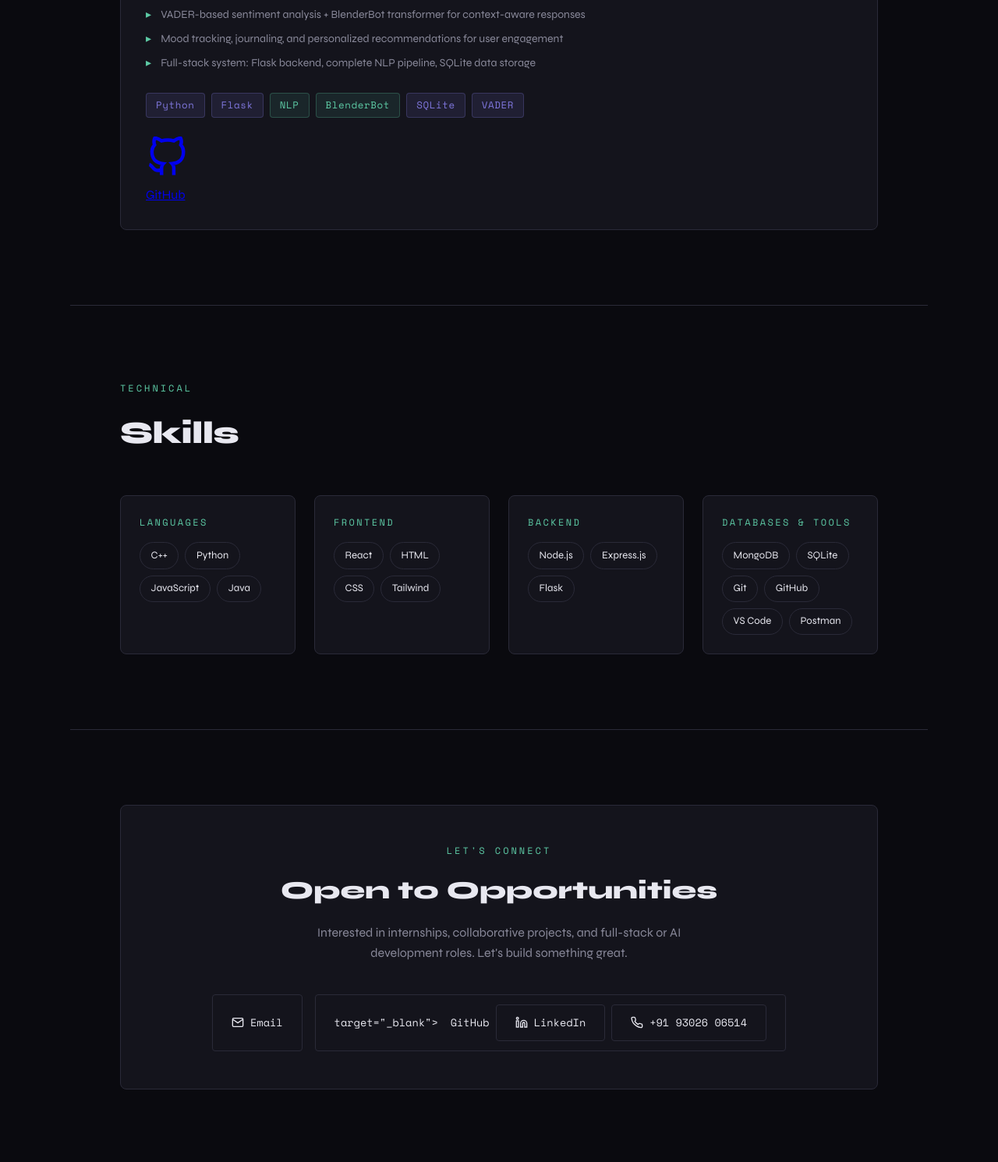
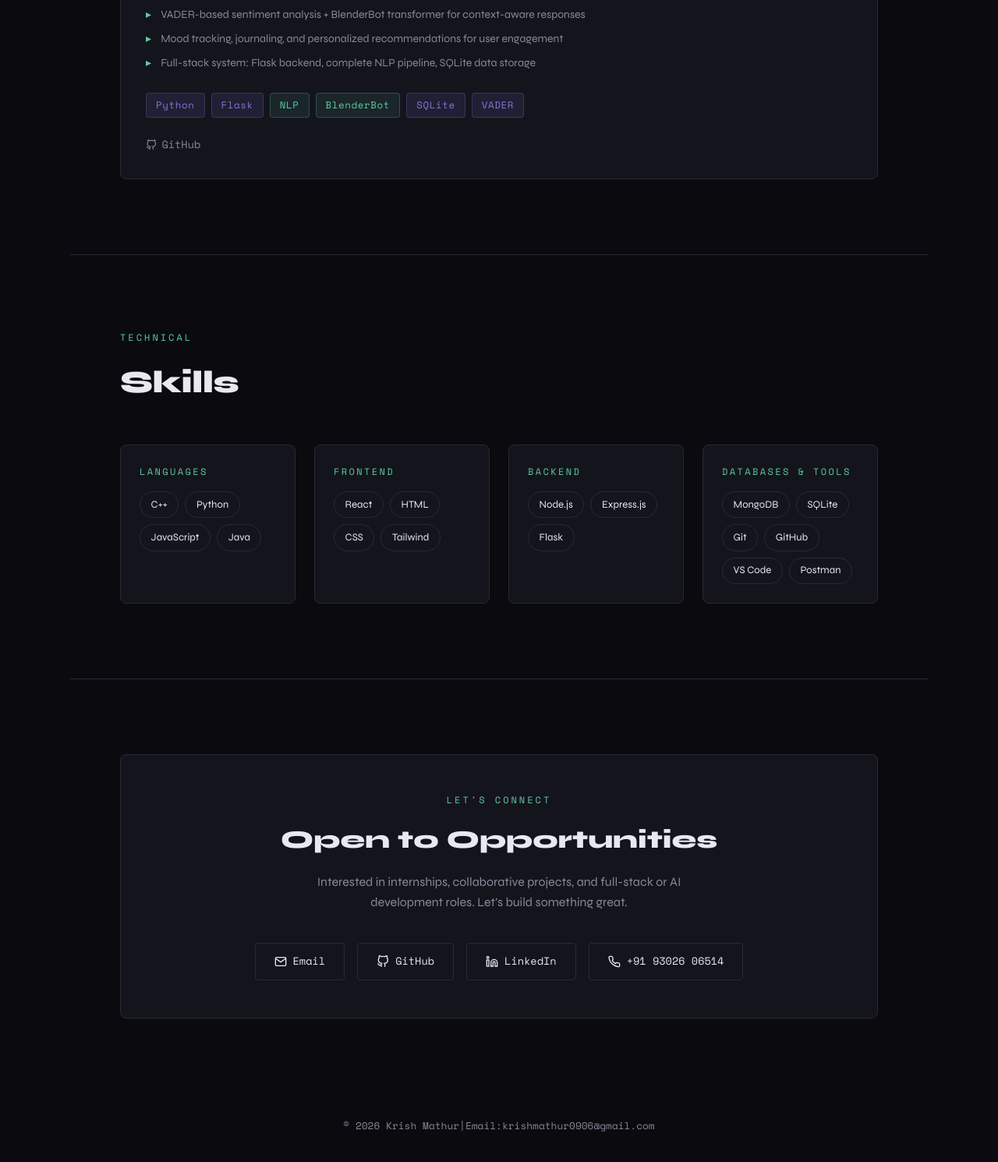
Before and after one commit to Krish0968/portfolio, a plain HTML site: page index.html in a window 1280 px wide. Shown: the part 1615-3105 px from the top of the page at 78% size. Drawn offline with nearby package versions, Linux system fonts and the light colour scheme.

Commit message:
Update index.html

```diff
--- a/index.html
+++ b/index.html
@@ -190,7 +190,7 @@
         <span class="tag">VADER</span>
       </div>
       <div class="project-links">
-        <a href="https:https://github.com/Krish0968/personalized-mental-health-assistant class="project-link" target="_blank">
+        <a href="https://github.com/Krish0968/MindEase" class="project-link" target="_blank">
           <svg viewBox="0 0 24 24" fill="none" stroke="currentColor" stroke-width="2"><path d="M9 19c-5 1.5-5-2.5-7-3m14 6v-3.87a3.37 3.37 0 0 0-.94-2.61c3.14-.35 6.44-1.54 6.44-7A5.44 5.44 0 0 0 20 4.77 5.07 5.07 0 0 0 19.91 1S18.73.65 16 2.48a13.38 13.38 0 0 0-7 0C6.27.65 5.09 1 5.09 1A5.07 5.07 0 0 0 5 4.77a5.44 5.44 0 0 0-1.5 3.78c0 5.42 3.3 6.61 6.44 7A3.37 3.37 0 0 0 9 18.13V22"/></svg>
           GitHub
         </a>
@@ -260,8 +260,8 @@
         <svg width="16" height="16" viewBox="0 0 24 24" fill="none" stroke="currentColor" stroke-width="2"><path d="M4 4h16c1.1 0 2 .9 2 2v12c0 1.1-.9 2-2 2H4c-1.1 0-2-.9-2-2V6c0-1.1.9-2 2-2z"/><polyline points="22,6 12,13 2,6"/></svg>
         Email
       </a>
-      <div class="contact-link"> target="_blank">
-        <div width="16" height="16" viewBox="0 0 24 24" fill="none" stroke="currentColor" stroke-width="2"><path d="M9 19c-5 1.5-5-2.5-7-3m14 6v-3.87a3.37 3.37 0 0 0-.94-2.61c3.14-.35 6.44-1.54 6.44-7A5.44 5.44 0 0 0 20 4.77 5.07 5.07 0 0 0 19.91 1S18.73.65 16 2.48a13.38 13.38 0 0 0-7 0C6.27.65 5.09 1 5.09 1A5.07 5.07 0 0 0 5 4.77a5.44 5.44 0 0 0-1.5 3.78c0 5.42 3.3 6.61 6.44 7A3.37 3.37 0 0 0 9 18.13V22"/></div>
+      <a href="https://github.com/Krish0968" class="contact-link" target="_blank">
+        <svg width="16" height="16" viewBox="0 0 24 24" fill="none" stroke="currentColor" stroke-width="2"><path d="M9 19c-5 1.5-5-2.5-7-3m14 6v-3.87a3.37 3.37 0 0 0-.94-2.61c3.14-.35 6.44-1.54 6.44-7A5.44 5.44 0 0 0 20 4.77 5.07 5.07 0 0 0 19.91 1S18.73.65 16 2.48a13.38 13.38 0 0 0-7 0C6.27.65 5.09 1 5.09 1A5.07 5.07 0 0 0 5 4.77a5.44 5.44 0 0 0-1.5 3.78c0 5.42 3.3 6.61 6.44 7A3.37 3.37 0 0 0 9 18.13V22"/></svg>
         GitHub
       </a>
       <a href="https://www.linkedin.com/in/krish-mathur-7b933b2a3/" class="contact-link" target="_blank">
```
